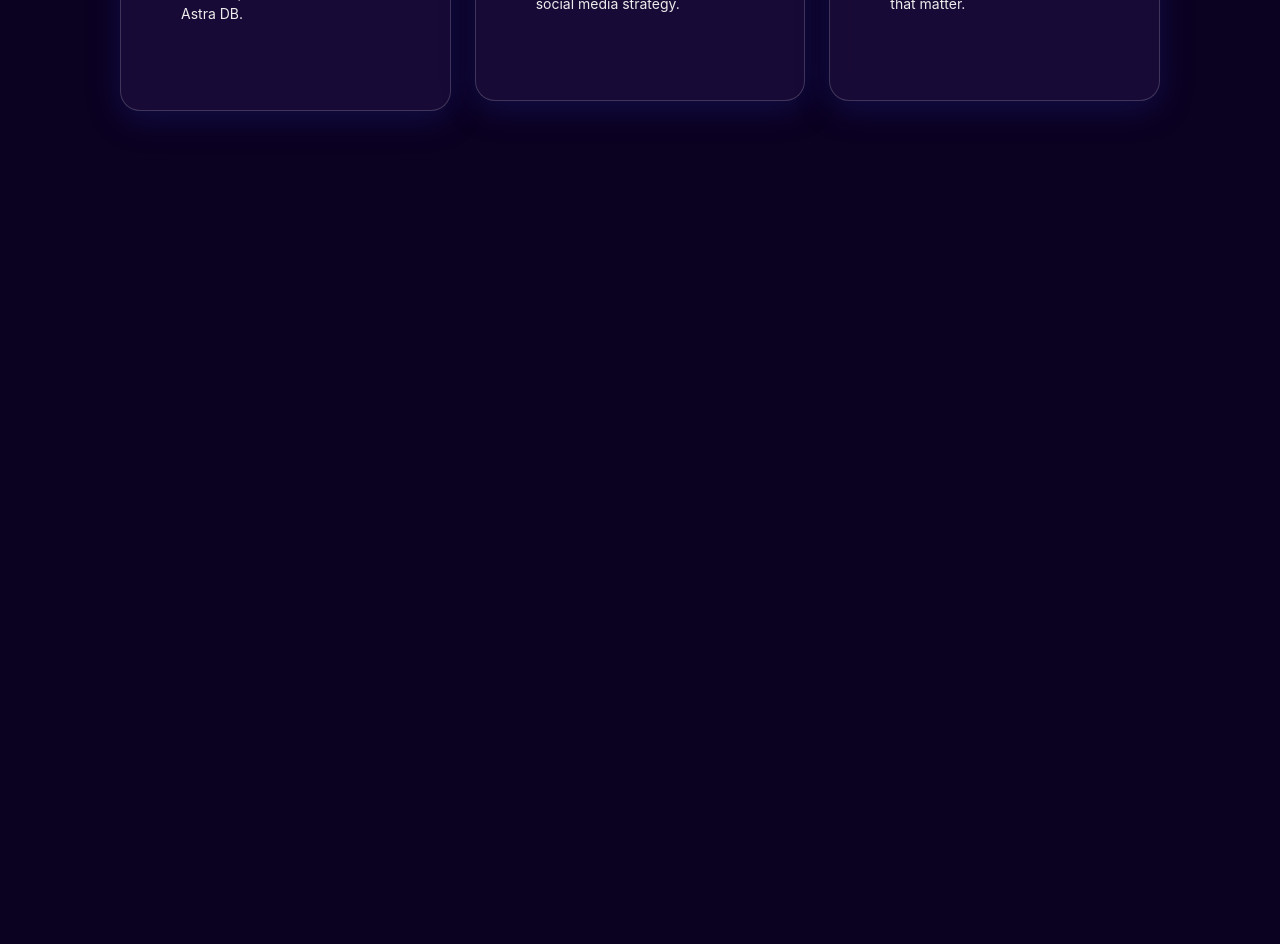
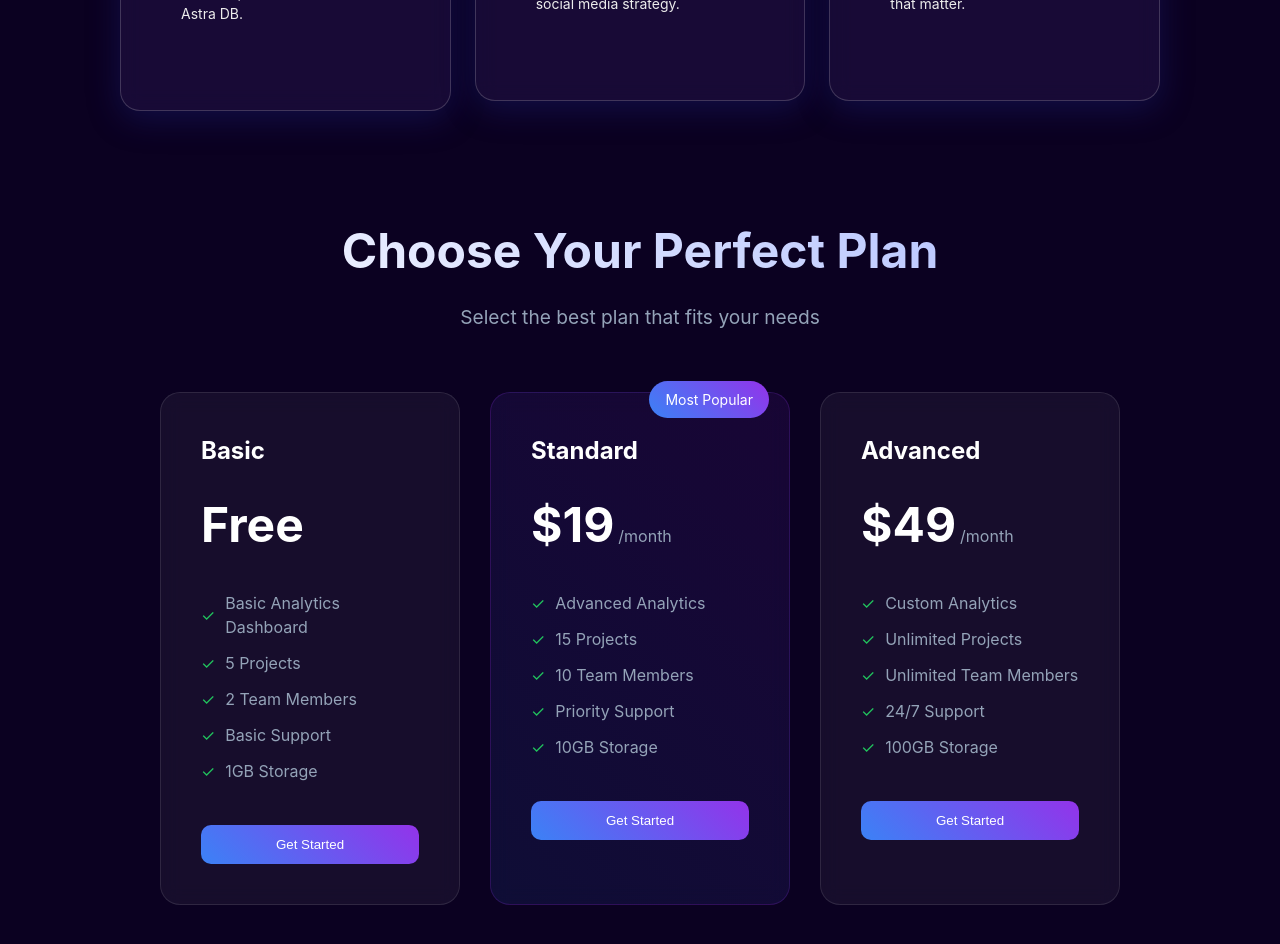
Before and after one commit to viditagrawal56/metricly_hackathon, a React (Vite) app: page / in a window 1280 px wide. Shown: the part 2120-3064 px from the top of the page. Before the commit the page ends 2255 px from the top, so only its background shows below. Built offline with nearby package versions, Linux system fonts and the light colour scheme.

Commit message:
added pricing

```diff
--- a/src/components/Navbar/Navbar.css
+++ b/src/components/Navbar/Navbar.css
@@ -10,6 +10,9 @@
   backdrop-filter: blur(10.5px);
   -webkit-backdrop-filter: blur(6.5px);
   border: 1px solid rgba(255, 255, 255, 0.18);
+}
+html {
+  scroll-behavior: smooth;
 }
 .nav {
   display: flex;
--- a/src/components/Navbar/Navbar.tsx
+++ b/src/components/Navbar/Navbar.tsx
@@ -2,7 +2,6 @@ import { motion } from "framer-motion";
 import Button from "../Button/Button";
 import Logo from "../Logo/Logo";
 import "./Navbar.css";
-
 const Navbar = () => {
   return (
     <motion.div
@@ -20,12 +19,13 @@ const Navbar = () => {
       <Logo />
       <ul className="nav">
         <li className="nav-link">
-          <a href="/">Features</a>
+          <a href="#features">Features</a>
         </li>
         <li className="nav-link">
-          <a href="/">Pricing</a>
+          <a href="#pricing">Pricing</a>
         </li>
         <li className="nav-link">
+
           <a href="/">About Us</a>
         </li>
       </ul>
--- /dev/null
+++ b/src/components/Pricing/Pricing.css
@@ -0,0 +1,135 @@
+.pricing {
+    padding: 80px 20px;
+    margin: 0 auto;
+    max-width: 1200px;
+  }
+
+  .pricing-title {
+    text-align: center;
+    margin-bottom: 60px;
+  }
+
+  .pricing-title h1 {
+    font-size: 3rem;
+    margin-bottom: 16px;
+    background: linear-gradient(45deg, #fff, #a8b8ff);
+    -webkit-background-clip: text;
+    -webkit-text-fill-color: transparent;
+  }
+
+  .pricing-title p {
+    font-size: 1.2rem;
+    color: #94a3b8;
+  }
+
+  .pricing-cards {
+    display: flex;
+    gap: 30px;
+    justify-content: center;
+    flex-wrap: wrap;
+  }
+
+  .pricing-card {
+    background: rgba(255, 255, 255, 0.05);
+    backdrop-filter: blur(10px);
+    border: 1px solid rgba(255, 255, 255, 0.1);
+    border-radius: 20px;
+    padding: 40px;
+    width: 300px;
+    position: relative;
+    transition: transform 0.3s ease;
+  }
+
+  .pricing-card:hover {
+    transform: translateY(10px);
+  }
+
+  .popular {
+    background: linear-gradient(45deg, rgba(59, 130, 246, 0.1), rgba(147, 51, 234, 0.1));
+    border: 1px solid rgba(147, 51, 234, 0.2);
+  }
+
+  .popular-badge {
+    position: absolute;
+    top: -12px;
+    right: 20px;
+    background: linear-gradient(45deg, #3b82f6, #9333ea);
+    padding: 8px 16px;
+    border-radius: 20px;
+    font-size: 0.875rem;
+    color: white;
+  }
+
+  .pricing-card h2 {
+    font-size: 1.5rem;
+    margin-bottom: 20px;
+    color: #fff;
+  }
+
+  .price {
+    margin-bottom: 30px;
+  }
+
+  .amount {
+    font-size: 3rem;
+    font-weight: bold;
+    color: #fff;
+  }
+
+  .period {
+    color: #94a3b8;
+    margin-left: 4px;
+  }
+
+  .pricing-card ul {
+    list-style: none;
+    margin: 0;
+    padding: 0;
+  }
+
+  .pricing-card ul li {
+    color: #94a3b8;
+    margin: 12px 0;
+    display: flex;
+    align-items: center;
+  }
+
+  .pricing-card ul li::before {
+    content: "✓";
+    color: #22c55e;
+    margin-right: 10px;
+  }
+
+  .select-plan {
+    width: 100%;
+    padding: 12px;
+    margin-top: 30px;
+    border: none;
+    border-radius: 10px;
+    background: linear-gradient(45deg, #3b82f6, #9333ea);
+    color: white;
+    font-weight: 500;
+    cursor: pointer;
+    transition: opacity 0.3s ease;
+  }
+
+  .select-plan:hover {
+    opacity: 0.9;
+  }
+
+  @media (max-width: 1024px) {
+    .pricing-cards {
+      gap: 20px;
+    }
+
+    .pricing-card {
+      width: calc(50% - 20px);
+    }
+  }
+
+  @media (max-width: 768px) {
+    .pricing-card {
+      width: 100%;
+      max-width: 400px;
+    }
+  }
--- /dev/null
+++ b/src/components/Pricing/Pricing.tsx
@@ -0,0 +1,85 @@
+import { motion } from "framer-motion";
+import "./Pricing.css";
+
+const Pricing = () => {
+  const plans = [
+    {
+      name: "Basic",
+      price: "Free",
+      features: [
+        "Basic Analytics Dashboard",
+        "5 Projects",
+        "2 Team Members",
+        "Basic Support",
+        "1GB Storage"
+      ],
+      popular: false
+    },
+    {
+      name: "Standard",
+      price: "$19",
+      features: [
+        "Advanced Analytics",
+        "15 Projects",
+        "10 Team Members",
+        "Priority Support",
+        "10GB Storage"
+      ],
+      popular: true
+    },
+    {
+      name: "Advanced",
+      price: "$49",
+      features: [
+        "Custom Analytics",
+        "Unlimited Projects",
+        "Unlimited Team Members",
+        "24/7 Support",
+        "100GB Storage"
+      ],
+      popular: false
+    }
+  ];
+
+  return (
+    <div className="pricing" id="pricing">
+      <motion.div
+        initial={{ opacity: 0, y: 20 }}
+        whileInView={{ opacity: 1, y: 0 }}
+        viewport={{ once: true }}
+        className="pricing-title"
+      >
+        <h1>Choose Your Perfect Plan</h1>
+        <p>Select the best plan that fits your needs</p>
+      </motion.div>
+
+      <div className="pricing-cards">
+        {plans.map((plan, index) => (
+          <motion.div
+            key={plan.name}
+            initial={{ opacity: 0, y: 50 }}
+            whileInView={{ opacity: 1, y: 0 }}
+            viewport={{ once: true }}
+            transition={{ delay: index * 0.2 }}
+            className={`pricing-card ${plan.popular ? 'popular' : ''}`}
+          >
+            {plan.popular && <div className="popular-badge">Most Popular</div>}
+            <h2>{plan.name}</h2>
+            <div className="price">
+              <span className="amount">{plan.price}</span>
+              {plan.price !== "Free" && <span className="period">/month</span>}
+            </div>
+            <ul>
+              {plan.features.map((feature, i) => (
+                <li key={i}>{feature}</li>
+              ))}
+            </ul>
+            <button className="select-plan">Get Started</button>
+          </motion.div>
+        ))}
+      </div>
+    </div>
+  );
+};
+
+export default Pricing;
--- a/src/pages/Home.tsx
+++ b/src/pages/Home.tsx
@@ -1,6 +1,7 @@
 import Features from "../components/Features/Features";
 import Header from "../components/Header/Header";
 import Partner from "../components/Partner/Partner";
+import Pricing from "../components/Pricing/Pricing";
 
 const Home = () => {
   return (
@@ -8,6 +9,7 @@ const Home = () => {
       <Header />
       <Partner />
       <Features />
+      <Pricing />
     </>
   );
 };
```
